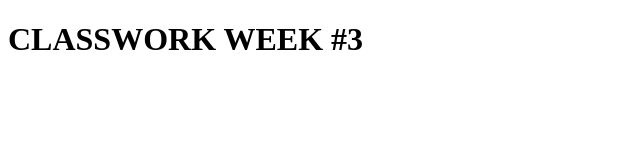
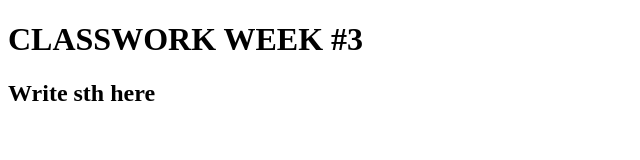
Before and after one commit to Blard-omu/Classwork, a plain HTML site: page index.html in a window 1280 px wide. Shown: the whole page, without its empty margins (0-640 px from the left). Drawn offline with Linux system fonts and the light colour scheme.

Commit message:
Update index.html
Nothing serious

```diff
--- a/index.html
+++ b/index.html
@@ -8,5 +8,6 @@
 </head>
 <body>
     <h1>CLASSWORK WEEK #3</h1>
+    <h2>Write sth here</h2>
 </body>
 </html>
```
